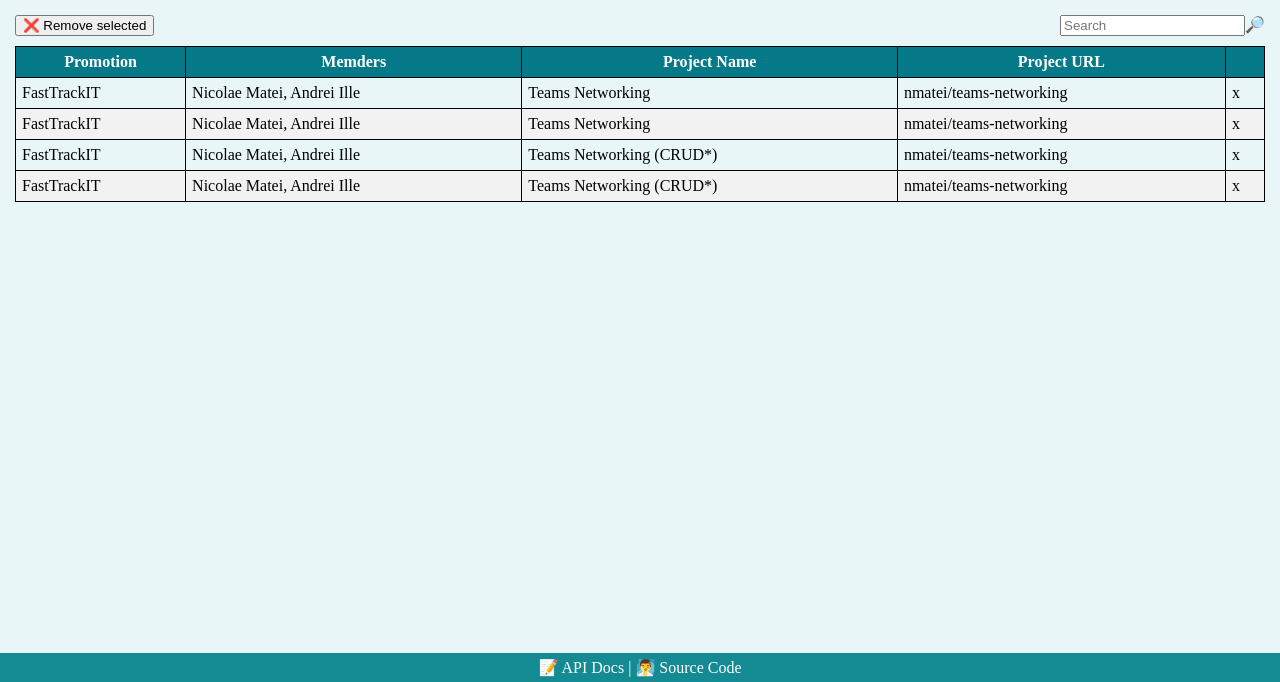
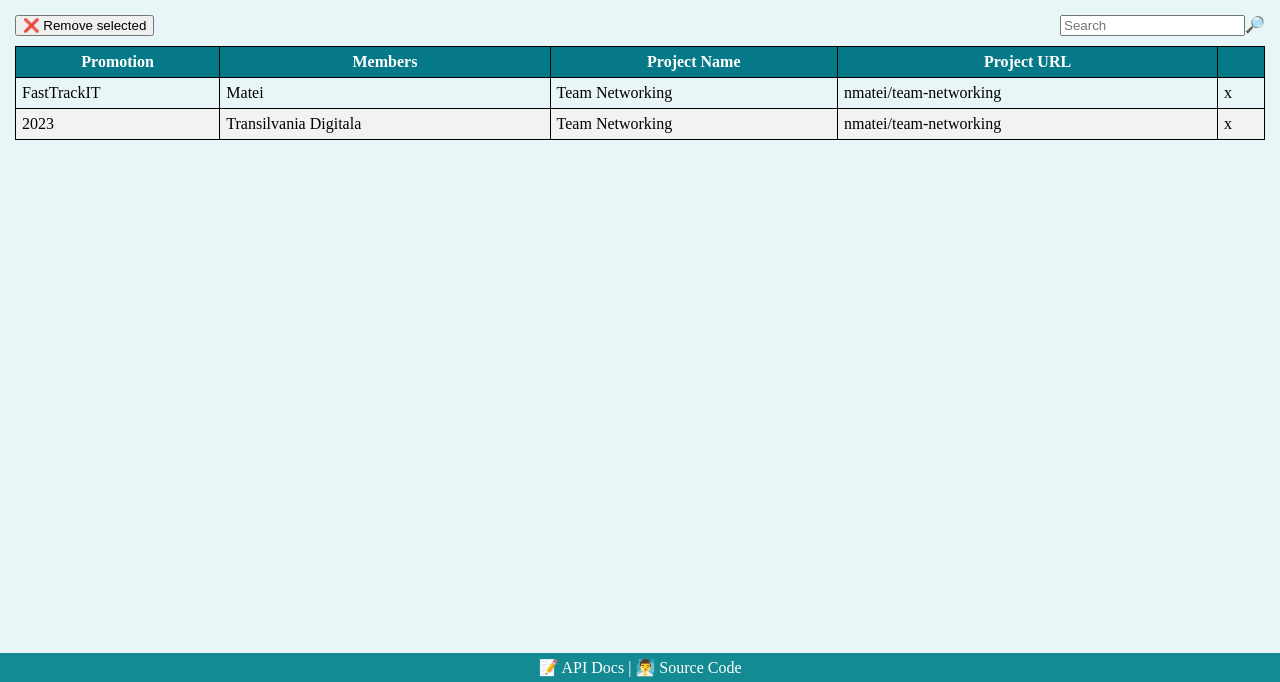
Before and after one commit to DragosDumitras/teams-networking, a website built with webpack: page src/index.html in a window 1280 px wide. Shown: the part 118-800 px from the top of the page. Built offline with nearby package versions, Linux system fonts and the light colour scheme.

Commit message:
load and render teams

```diff
--- a/src/index.html
+++ b/src/index.html
@@ -29,47 +29,17 @@
         <input placeholder="Search" type="search" name="search" id="search" />
         <label for="search">🔎</label>
       </div>
-
       <table id="teamsTable">
         <thead>
           <tr>
             <th>Promotion</th>
-            <th>Memders</th>
+            <th>Members</th>
             <th>Project Name</th>
             <th>Project URL</th>
             <th></th>
           </tr>
         </thead>
-        <tbody>
-          <tr>
-            <td>FastTrackIT</td>
-            <td>Nicolae Matei, Andrei Ille</td>
-            <td>Teams Networking</td>
-            <td>nmatei/teams-networking</td>
-            <td>x</td>
-          </tr>
-          <tr>
-            <td>FastTrackIT</td>
-            <td>Nicolae Matei, Andrei Ille</td>
-            <td>Teams Networking</td>
-            <td>nmatei/teams-networking</td>
-            <td>x</td>
-          </tr>
-          <tr>
-            <td>FastTrackIT</td>
-            <td>Nicolae Matei, Andrei Ille</td>
-            <td>Teams Networking (CRUD*)</td>
-            <td>nmatei/teams-networking</td>
-            <td>x</td>
-          </tr>
-          <tr>
-            <td>FastTrackIT</td>
-            <td>Nicolae Matei, Andrei Ille</td>
-            <td>Teams Networking (CRUD*)</td>
-            <td>nmatei/teams-networking</td>
-            <td>x</td>
-          </tr>
-        </tbody>
+        <tbody></tbody>
       </table>
     </section>
 
--- a/src/index.js
+++ b/src/index.js
@@ -1,3 +1,26 @@
 import "./style.css";
 
 console.warn("start team");
+
+function getTeamsHTML(team) {
+  return `<tr>
+    <td>${team.promotion}</td>
+    <td>${team.members}</td>
+    <td>${team.name}</td>
+    <td>${team.url}</td>
+    <td>x</td>
+  </tr>`;
+}
+
+function renderTeams(teams) {
+  const htmlTeams = teams.map(getTeamsHTML);
+  document.querySelector("#teamsTable tbody").innerHTML = htmlTeams.join("");
+}
+
+function loadTeams() {
+  fetch("teams.json")
+    .then((r) => r.json())
+    .then(renderTeams);
+}
+
+loadTeams();
--- /dev/null
+++ b/src/teams.json
@@ -0,0 +1,14 @@
+[
+  {
+    "promotion": "FastTrackIT",
+    "members": "Matei",
+    "name": "Team Networking",
+    "url": "nmatei/team-networking"
+  },
+  {
+    "promotion": "2023",
+    "members": "Transilvania Digitala",
+    "name": "Team Networking",
+    "url": "nmatei/team-networking"
+  }
+]
```
